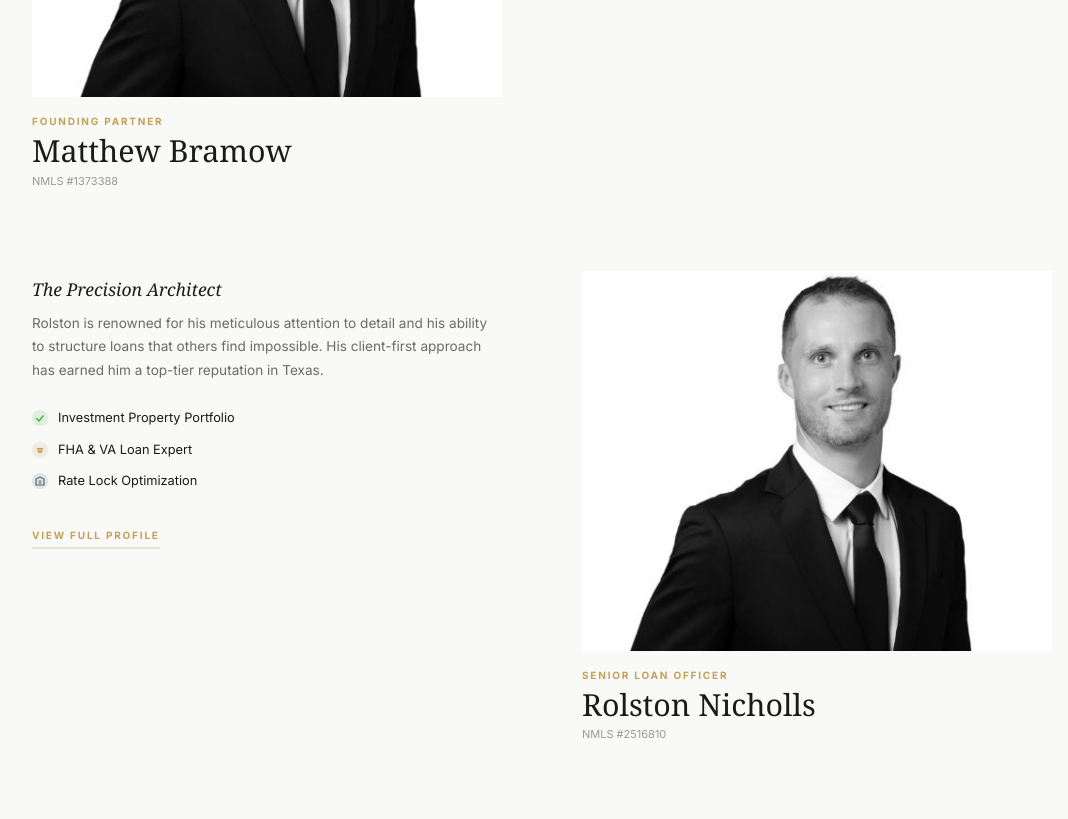
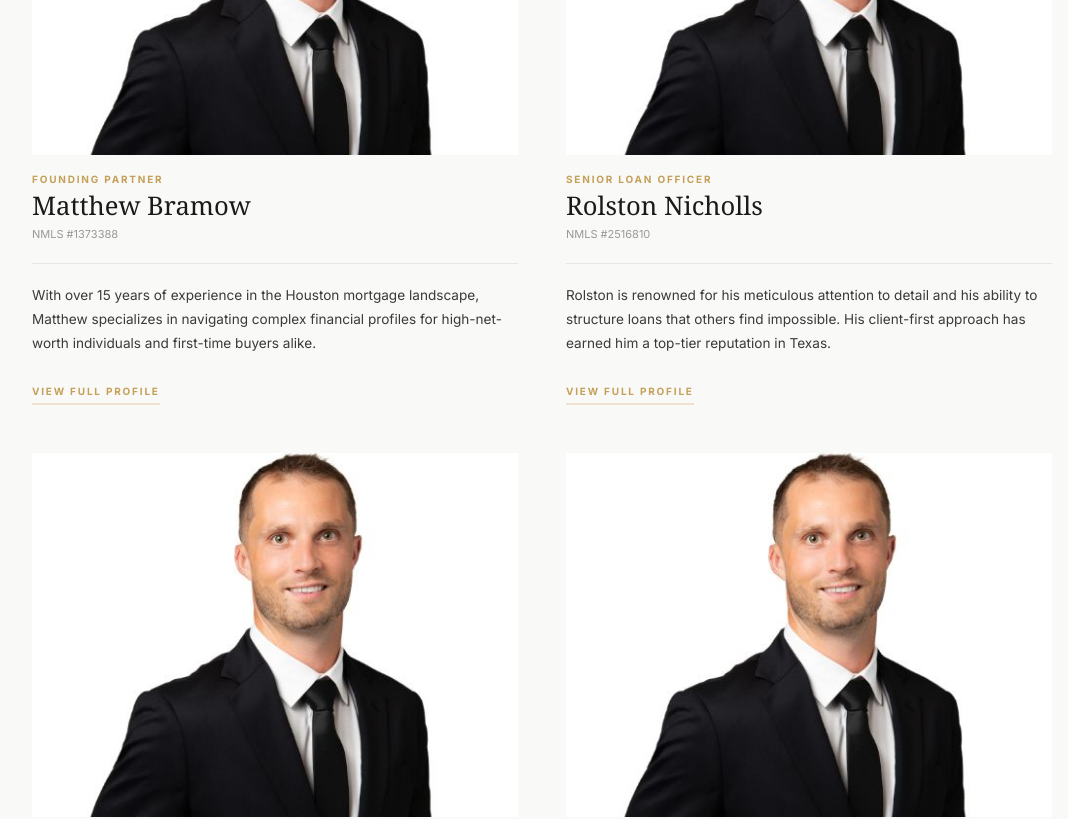
Before and after one commit to modelmortage/modelmtg-website, a Next.js app: page /meet-our-team in a window 1280 px wide. Shown: the part 620-1439 px from the top of the page, without its empty margins (98-1166 px from the left). Built offline with nearby package versions, Linux system fonts and the light colour scheme.

Commit message:
changes changes

```diff
--- a/app/about-us/page.tsx
+++ b/app/about-us/page.tsx
@@ -36,11 +36,11 @@ export default function AboutPage() {
                                 Precision-Structured{' '}
                                 <span className={styles.heroTitleAccent}>Residential Financing</span>
                             </h1>
+                            <p className={styles.heroSubtitle}>
+                                Model Mortgage specializes in institutional-grade financing for primary residences, second homes, and investment properties all across Texas.
+                            </p>
                             <span className={styles.heroGoldBar} />
                         </div>
-                        <p className={styles.heroSubtitle}>
-                            Model Mortgage specializes in institutional-grade financing for primary residences, second homes, and investment properties across Houston and surrounding markets.
-                        </p>
                     </div>
                 </section>
 
--- a/app/contact/page.tsx
+++ b/app/contact/page.tsx
@@ -59,8 +59,8 @@ export default function ContactPage() {
                                     <div className={styles.infoItem}>
                                         <label className={styles.itemLabel}>Houston Headquarters</label>
                                         <address className={styles.address}>
-                                            18 Augusta Pines Dr #203<br />
-                                            Spring, Texas 77389
+                                            5251 Westheimer Rd #830<br />
+                                            Houston, TX 77056
                                         </address>
                                         <div className={styles.mapWrapper}>
                                             <iframe
--- a/app/meet-our-team/TeamMember.tsx
+++ b/app/meet-our-team/TeamMember.tsx
@@ -42,7 +42,6 @@ export interface TeamMemberProps {
     bio: string
     bullets: BulletItem[]
     profileHref: string
-    reversed?: boolean
 }
 
 const iconMap: Record<BulletType, React.ReactNode> = {
@@ -51,50 +50,38 @@ const iconMap: Record<BulletType, React.ReactNode> = {
     building: <BuildingIcon />,
 }
 
-export function TeamMember({ imageSrc, imageAlt, role, name, nmls, bioTitle, bio, bullets, profileHref, reversed }: TeamMemberProps) {
-    const [hovered, setHovered] = useState(false)
+export function TeamMember({ imageSrc, imageAlt, role, name, nmls, bioTitle, bio, bullets, profileHref }: TeamMemberProps) {
 
     return (
-        <div
-            style={{
-                display: 'grid',
-                gridTemplateColumns: '1fr 1fr',
-                gap: '80px',
-                alignItems: 'flex-start',
-                direction: reversed ? 'rtl' : 'ltr',
-            }}
-            className="team-member-grid"
-        >
-            {/* Portrait + nameplate */}
-            <div style={{ direction: 'ltr' }}>
+        <div style={{ display: 'flex', flexDirection: 'column' }}>
+            {/* Portrait */}
             <div
                 style={{
                     width: '100%',
-                        aspectRatio: '3/4',
-                        maxHeight: '380px',
+                    aspectRatio: '4/3',
                     overflow: 'hidden',
-                        background: '#e0e0e0',
+                    background: '#f3f3f5',
                 }}
             >
                 <Image
                     src={imageSrc}
                     alt={imageAlt}
-                        width={420}
-                        height={380}
+                    width={560}
+                    height={420}
                     style={{
                         width: '100%',
                         height: '100%',
                         objectFit: 'cover',
                         objectPosition: 'center 15%',
-                            filter: hovered ? 'grayscale(0%)' : 'grayscale(100%)',
-                            transition: 'filter 0.5s ease',
+
                     }}
-                        onMouseEnter={() => setHovered(true)}
-                        onMouseLeave={() => setHovered(false)}
+                    onMouseEnter={() => {}}
+                    onMouseLeave={() => {}}
                 />
             </div>
-                {/* Nameplate below image */}
-                <div style={{ marginTop: '16px' }}>
+
+            {/* Nameplate */}
+            <div style={{ marginTop: '16px', marginBottom: '20px' }}>
                 <span
                     style={{
                         display: 'block',
@@ -111,7 +98,7 @@ export function TeamMember({ imageSrc, imageAlt, role, name, nmls, bioTitle, bio
                 <h2
                     style={{
                         fontFamily: 'Georgia, serif',
-                            fontSize: '1.9rem',
+                        fontSize: '1.6rem',
                         fontWeight: 400,
                         color: '#1a1a1a',
                         margin: 0,
@@ -122,40 +109,29 @@ export function TeamMember({ imageSrc, imageAlt, role, name, nmls, bioTitle, bio
                 </h2>
                 <p style={{ fontSize: '11px', color: '#999', marginTop: '4px' }}>{nmls}</p>
             </div>
-            </div>
 
             {/* Bio */}
-            <div style={{ direction: 'ltr', paddingTop: '8px' }}>
-                <h3
-                    style={{
-                        fontFamily: 'Georgia, serif',
-                        fontSize: '1.1rem',
-                        fontStyle: 'italic',
-                        color: '#1a1a1a',
-                        marginBottom: '12px',
-                        fontWeight: 400,
-                    }}
-                >
-                    {bioTitle}
-                </h3>
+            <div style={{ borderTop: '1px solid rgba(0,0,0,0.08)', paddingTop: '20px' }}>
                 <p
                     style={{
                         fontSize: '0.85rem',
                         lineHeight: 1.75,
-                        color: '#6b6b6b',
-                        marginBottom: '24px',
+                        color: '#3a3a3a',
+                        marginBottom: '20px',
                     }}
                 >
                     {bio}
                 </p>
-                <div style={{ display: 'flex', flexDirection: 'column', gap: '10px', marginBottom: '28px' }}>
-                    {bullets.map((b, i) => (
+                {bullets && bullets.length > 0 && (
+                    <div style={{ display: 'flex', flexDirection: 'column', gap: '10px', marginBottom: '20px' }}>
+                        {bullets.map((b: any, i: number) => (
                             <div key={i} style={{ display: 'flex', alignItems: 'center', gap: '10px' }}>
-                            {iconMap[b.icon]}
+                                {iconMap[b.icon as BulletType]}
                                 <span style={{ fontSize: '0.8rem', color: '#1a1a1a' }}>{b.text}</span>
                             </div>
                         ))}
                     </div>
+                )}
                 <Link
                     href={profileHref}
                     style={{
--- a/app/meet-our-team/page.tsx
+++ b/app/meet-our-team/page.tsx
@@ -26,8 +26,6 @@ export default function MeetOurTeamPage() {
 
                 {/* Page header */}
                 <section style={{ maxWidth: '1100px', margin: '0 auto', padding: '0 40px 56px' }}>
-                    <div style={{ display: 'grid', gridTemplateColumns: '1fr 1fr', gap: '80px', alignItems: 'flex-start' }}>
-                        <div>
                     <span
                         style={{
                             display: 'block',
@@ -53,26 +51,24 @@ export default function MeetOurTeamPage() {
                     >
                         Meet the Team
                     </h1>
-                            <div style={{ width: '2px', height: '48px', background: '#c5a059' }} />
-                        </div>
-                        <div style={{ paddingTop: '56px' }}>
                     <p
                         style={{
                             fontSize: '1rem',
                             lineHeight: 1.8,
-                                    color: '#6b6b6b',
+                            color: '#3a3a3a',
                             fontWeight: 300,
-                                    margin: 0,
+                            margin: '0 0 24px',
+                            maxWidth: '520px',
                         }}
                     >
-                                Based in the heart of Houston, our team blends deep financial heritage with modern precision to guide you through every step of your homeownership journey.
+                        Our team brings years of experience and careful guidance to every step of the process—because here, winning isn't optional.
                     </p>
-                        </div>
-                    </div>
+                    <div style={{ width: '2px', height: '40px', background: '#c5a059' }} />
                 </section>
 
                 {/* Team members */}
-                <section style={{ maxWidth: '1100px', margin: '0 auto', padding: '0 40px', display: 'flex', flexDirection: 'column', gap: '80px' }}>
+                <section style={{ maxWidth: '1100px', margin: '0 auto', padding: '0 40px' }}>
+                    <div style={{ display: 'grid', gridTemplateColumns: '1fr 1fr', gap: '48px' }} className="team-grid">
                         <TeamMember
                             imageSrc="/matthew-bramow.png"
                             imageAlt="Professional portrait of Matthew Bramow"
@@ -81,14 +77,9 @@ export default function MeetOurTeamPage() {
                             nmls="NMLS #1373388"
                             bioTitle="Strategic Loan Management"
                             bio="With over 15 years of experience in the Houston mortgage landscape, Matthew specializes in navigating complex financial profiles for high-net-worth individuals and first-time buyers alike."
-                        bullets={[
-                            { icon: 'check', text: 'Jumbo & Conventional Financing' },
-                            { icon: 'camera', text: 'Refinancing Strategy' },
-                            { icon: 'building', text: 'Houston Market Specialist' },
-                        ]}
+                            bullets={[]}
                             profileHref="/matthew-bramow"
                         />
-
                         <TeamMember
                             imageSrc="/matthew-bramow.png"
                             imageAlt="Professional portrait of Rolston Nicholls"
@@ -97,14 +88,54 @@ export default function MeetOurTeamPage() {
                             nmls="NMLS #2516810"
                             bioTitle="The Precision Architect"
                             bio="Rolston is renowned for his meticulous attention to detail and his ability to structure loans that others find impossible. His client-first approach has earned him a top-tier reputation in Texas."
-                        bullets={[
-                            { icon: 'check', text: 'Investment Property Portfolio' },
-                            { icon: 'camera', text: 'FHA & VA Loan Expert' },
-                            { icon: 'building', text: 'Rate Lock Optimization' },
-                        ]}
+                            bullets={[]}
                             profileHref="/rolston-nicholls"
-                        reversed
                         />
+                        <TeamMember
+                            imageSrc="/matthew-bramow.png"
+                            imageAlt="Professional portrait of Sarah Delgado"
+                            role="Loan Officer"
+                            name="Sarah Delgado"
+                            nmls="NMLS #1984721"
+                            bioTitle="First-Time Buyer Specialist"
+                            bio="Sarah has guided hundreds of first-time buyers through the Houston market with patience and precision. She excels at simplifying the complex and making clients feel confident at every step."
+                            bullets={[]}
+                            profileHref="#"
+                        />
+                        <TeamMember
+                            imageSrc="/matthew-bramow.png"
+                            imageAlt="Professional portrait of James Whitfield"
+                            role="Mortgage Consultant"
+                            name="James Whitfield"
+                            nmls="NMLS #2201456"
+                            bioTitle="Jumbo & Luxury Lending"
+                            bio="James brings deep expertise in jumbo loan structuring and luxury property financing. His background in private banking gives clients access to solutions beyond conventional lending."
+                            bullets={[]}
+                            profileHref="#"
+                        />
+                        <TeamMember
+                            imageSrc="/matthew-bramow.png"
+                            imageAlt="Professional portrait of Priya Nair"
+                            role="Refinance Specialist"
+                            name="Priya Nair"
+                            nmls="NMLS #1756302"
+                            bioTitle="Rate Optimization Expert"
+                            bio="Priya specializes in refinance strategy, helping homeowners reduce their monthly obligations and build equity faster. She has saved clients millions in interest across her career."
+                            bullets={[]}
+                            profileHref="#"
+                        />
+                        <TeamMember
+                            imageSrc="/matthew-bramow.png"
+                            imageAlt="Professional portrait of Derek Okafor"
+                            role="VA Loan Specialist"
+                            name="Derek Okafor"
+                            nmls="NMLS #2089134"
+                            bioTitle="Serving Those Who Served"
+                            bio="A veteran himself, Derek is passionate about helping fellow service members navigate VA loan benefits. He brings both personal understanding and professional expertise to every transaction."
+                            bullets={[]}
+                            profileHref="#"
+                        />
+                    </div>
                 </section>
 
                 {/* CTA */}
@@ -174,10 +205,8 @@ export default function MeetOurTeamPage() {
             <Footer />
             <style>{`
                 @media (max-width: 768px) {
-                    .team-member-grid {
+                    .team-grid {
                         grid-template-columns: 1fr !important;
-                        gap: 32px !important;
-                        direction: ltr !important;
                     }
                 }
             `}</style>
--- a/src/components/home/FinalCta.tsx
+++ b/src/components/home/FinalCta.tsx
@@ -3,7 +3,6 @@
 import { motion } from 'framer-motion'
 import { siteData } from '@/src/lib/siteData'
 import Link from 'next/link'
-import CtaMonolithBackground from '@/src/components/three/CtaMonolithBackground'
 import styles from './FinalCta.module.css'
 
 /**
@@ -39,7 +38,6 @@ export function FinalCta() {
 
   return (
     <section className={styles.section}>
-      <CtaMonolithBackground />
       <div className={styles.pinstripeBg}></div>
       <div className={styles.radialGlow}></div>
 
```
Also changed, not shown: app/about-us/about.module.css (+2 -14 lines), app/blog/blog.module.css (+22 -21 lines), app/layout.tsx (+6 -6 lines), app/reviews/reviews.module.css (+21 -25 lines), public/index.html (+6 -6 lines). Lines whose indentation alone changed are shown as unchanged.
